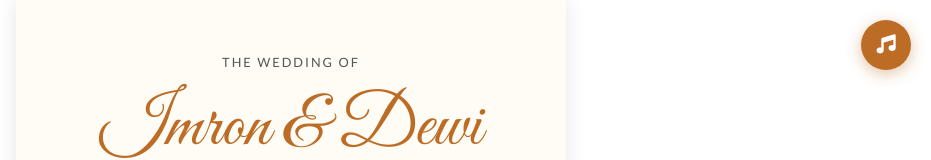
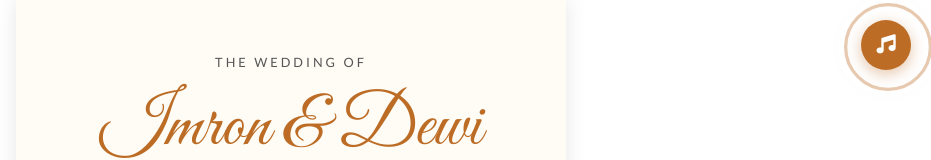
Before and after one commit to muhammadimron/wedding-invitation, a Vue app in the folder undangan-pernikahan/: page / in a window 1280 px wide. Both pictures are taken after a click on the button "Buka Undangan". Shown: the top 160 px of the page, without its empty margins (349-1280 px from the left). Built offline with nearby package versions, Linux system fonts and the light colour scheme; no server answers.

Commit message:
adjust style loading dan animasi tombol nasheed

```diff
--- a/undangan-pernikahan/src/components/LoaderOverlay.vue
+++ b/undangan-pernikahan/src/components/LoaderOverlay.vue
@@ -1,8 +1,9 @@
 <template>
   <div class="loader-overlay">
     <div class="loader-content">
-      <div class="spinner"></div>
-      <p class="loader-text">Mempersiapkan Undangan...</p>
+      <h1 class="loader-initials">I & D</h1>
+      <div class="loader-line"></div>
+      <p class="loader-text">Menyiapkan Momen Bahagia...</p>
     </div>
   </div>
 </template>
@@ -15,16 +16,12 @@
 /* Pastikan loader menutupi seluruh layar dan memiliki z-index tertinggi */
 .loader-overlay {
   position: fixed;
-  top: 0;
-  left: 0;
-  width: 100%;
-  height: 100%;
-  /* Gunakan warna background tema agar senada */
-  background-color: var(--bg-color);
-  z-index: 9999;
+  top: 0; left: 0;
+  width: 100vw; height: 100vh;
   display: flex;
   justify-content: center;
   align-items: center;
+  z-index: 9999;
 }
 
 .loader-content {
@@ -42,19 +39,37 @@
   margin: 0 auto 15px auto;
 }
 
-.loader-text {
-  font-family: "Great Vibes", cursive;
-  font-size: 1.5rem;
-  color: #d4a373;
+.loader-initials {
+  font-family: 'Great Vibes', cursive;
+  font-size: 4rem;
+  color: #bc6c25;
   margin: 0;
+  animation: pulseOpacity 2s infinite ease-in-out;
 }
 
-@keyframes spin {
-  0% {
-    transform: rotate(0deg);
-  }
-  100% {
-    transform: rotate(360deg);
-  }
+.loader-line {
+  width: 50px;
+  height: 2px;
+  background: #d4a373;
+  margin: 10px auto;
+  animation: growLine 2s infinite ease-in-out;
+}
+
+.loader-text {
+  font-family: 'Poppins', sans-serif;
+  font-size: 0.8rem;
+  letter-spacing: 2px;
+  color: #584b42;
+  text-transform: uppercase;
+}
+
+@keyframes pulseOpacity {
+  0%, 100% { opacity: 0.3; transform: scale(0.95); }
+  50% { opacity: 1; transform: scale(1); }
+}
+
+@keyframes growLine {
+  0%, 100% { width: 10px; }
+  50% { width: 80px; }
 }
 </style>
--- a/undangan-pernikahan/src/components/NasheedPlayer.vue
+++ b/undangan-pernikahan/src/components/NasheedPlayer.vue
@@ -1,15 +1,14 @@
 <template>
   <div class="nasheed-player-container">
-    <button
-      @click="toggleMusic"
-      class="nasheed-button"
-      :class="{ 'is-playing': isPlaying }"
-    >
+    <button @click="toggleMusic" class="nasheed-button" :class="{ 'is-playing': isPlaying }">
       <i :class="isPlaying ? 'fas fa-music' : 'fas fa-play'"></i>
+
+      <div v-if="isPlaying" class="pulse-ring"></div>
+      <div v-if="isPlaying" class="pulse-ring delay"></div>
     </button>
 
     <audio ref="audioPlayer" loop preload="auto">
-      <source src="/nasheed_wedding_muhammad_al_mutqi.mp3" type="audio/mp3" />
+      <source src="/nasheed_wedding_muhammad_al_mutqi.mp3" type="audio/mp3">
       Browser Anda tidak mendukung elemen audio.
     </audio>
   </div>
@@ -74,6 +73,7 @@ onBeforeUnmount(() => {
 
 .nasheed-button {
   /* Ukuran default (Desktop/Tablet) */
+  position: relative;
   width: 50px;
   height: 50px;
   border-radius: 50%;
@@ -88,6 +88,7 @@ onBeforeUnmount(() => {
   box-shadow: 0 2px 10px rgba(0, 0, 0, 0.1);
   backdrop-filter: blur(5px);
   -webkit-backdrop-filter: blur(5px);
+  z-index: 2;
 }
 
 .nasheed-button i {
@@ -124,4 +125,24 @@ onBeforeUnmount(() => {
 audio {
   display: none;
 }
+
+/* Denyut Ring */
+.pulse-ring {
+  position: absolute;
+  top: 0; left: 0;
+  width: 100%; height: 100%;
+  border-radius: 50%;
+  border: 2px solid #bc6c25;
+  z-index: -1;
+  animation: ripple 2s infinite ease-out;
+}
+
+.delay {
+  animation-delay: 1s;
+}
+
+@keyframes ripple {
+  0% { transform: scale(1); opacity: 1; }
+  100% { transform: scale(2); opacity: 0; }
+}
 </style>
--- a/undangan-pernikahan/src/style.css
+++ b/undangan-pernikahan/src/style.css
@@ -90,6 +90,15 @@ button:focus-visible {
   transform: translateY(0);
 }
 
+.sub-title, .greeting-text, .loader-text {
+  letter-spacing: 3px !important;
+  font-weight: 500;
+}
+
+.closing-text, .closing-footer {
+  line-height: 1.8; /* Memberi ruang bernapas pada teks panjang */
+}
+
 ::-webkit-scrollbar {
   width: 8px;
 }
```
